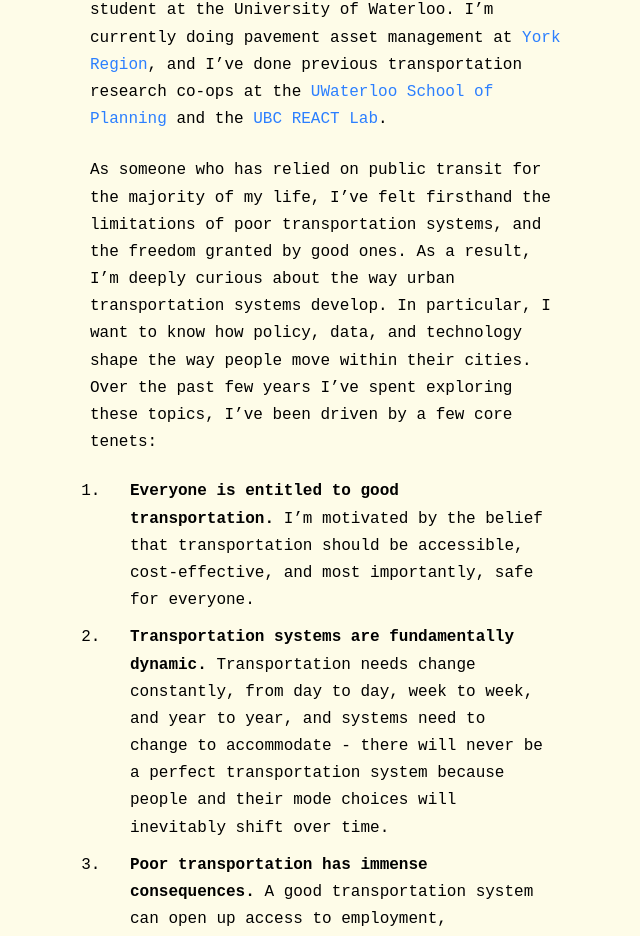
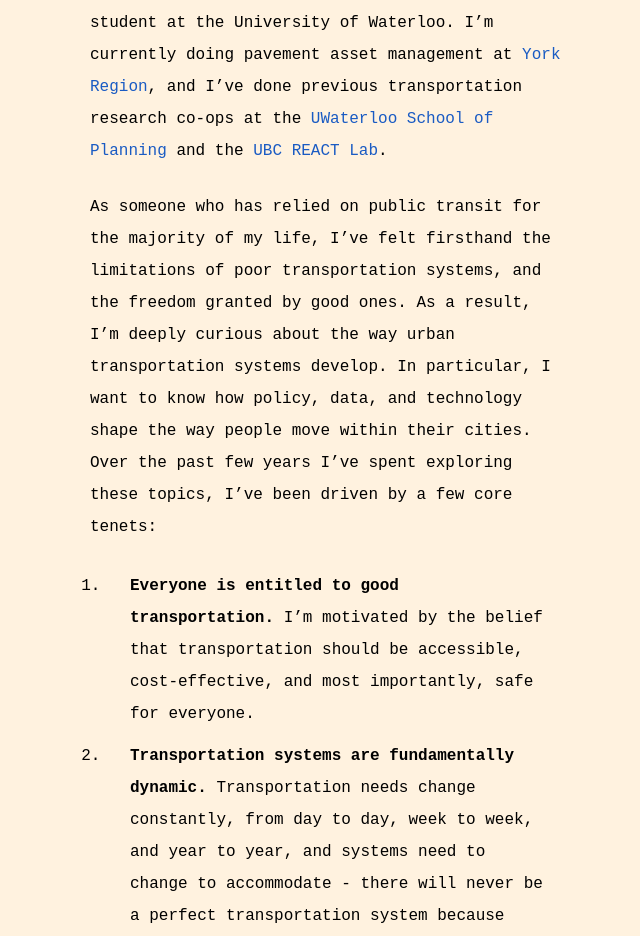
Before and after one commit to KylaYy/personal-website, a Next.js app: page / in a window 1280 px wide. Shown: the part 241-1177 px from the top of the page, without its empty margins (310-950 px from the left). Built offline with nearby package versions, Linux system fonts and the light colour scheme.

Commit message:
Tweaked global colours

```diff
--- a/app/globals.css
+++ b/app/globals.css
@@ -1,7 +1,8 @@
 @import "tailwindcss";
 
 :root {
-  --background: oklch(98.7% 0.026 102.212);
+  /* --background: oklch(98.7% 0.026 102.212); */
+  --background: #FFF2DF;
   --foreground: #000000;
 }
 
@@ -11,7 +12,7 @@ body {
   /* font-family: 'Lucida Sans', 'Segoe UI', verdana, monospace, sans-serif, Arial, Helvetica; */
   font-family: 'Inconsolata', monospace;
   font-size: 16px;
-  line-height: 1.7;
+  line-height: 2.0;
 }
 
 
@@ -29,7 +30,8 @@ body {
   --color-accent: oklch(42.4% 0.199 265.638);
   --color-active: oklch(55.2% 0.016 285.938);
 
-  --color-hlink: oklch(62.3% 0.214 259.815);
+  /* --color-hlink: oklch(0.383 0.1449 259.815); */
+  --color-hlink: oklch(0.496 0.1754 259.815)
 }
 
 @layer base {
@@ -38,7 +40,8 @@ body {
   }
 
   ol {
-    padding-top: 10px;
+    padding-top: 15px;
+    padding-bottom:15px;
     padding-left: 20px;
   }
 
```
